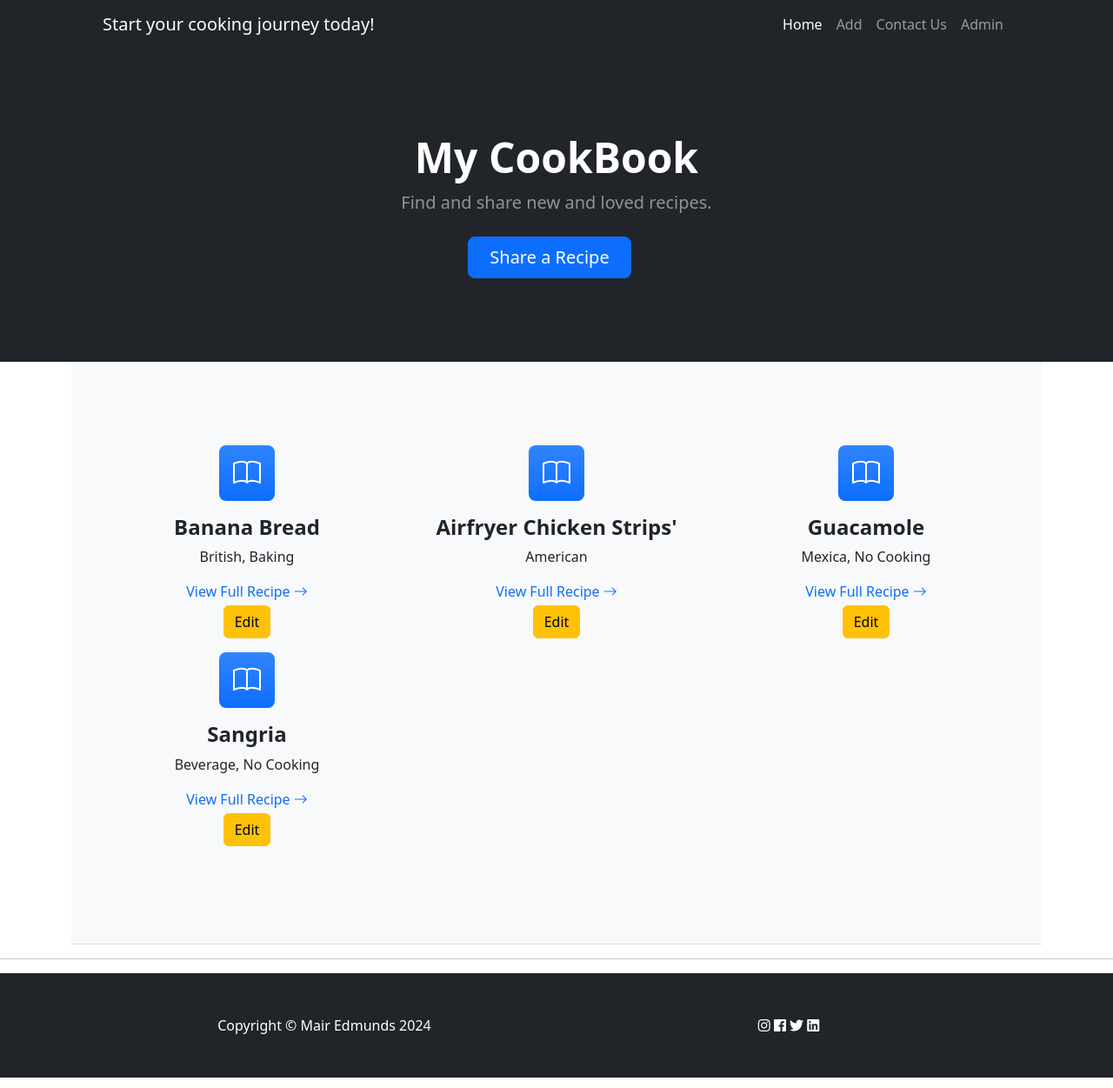
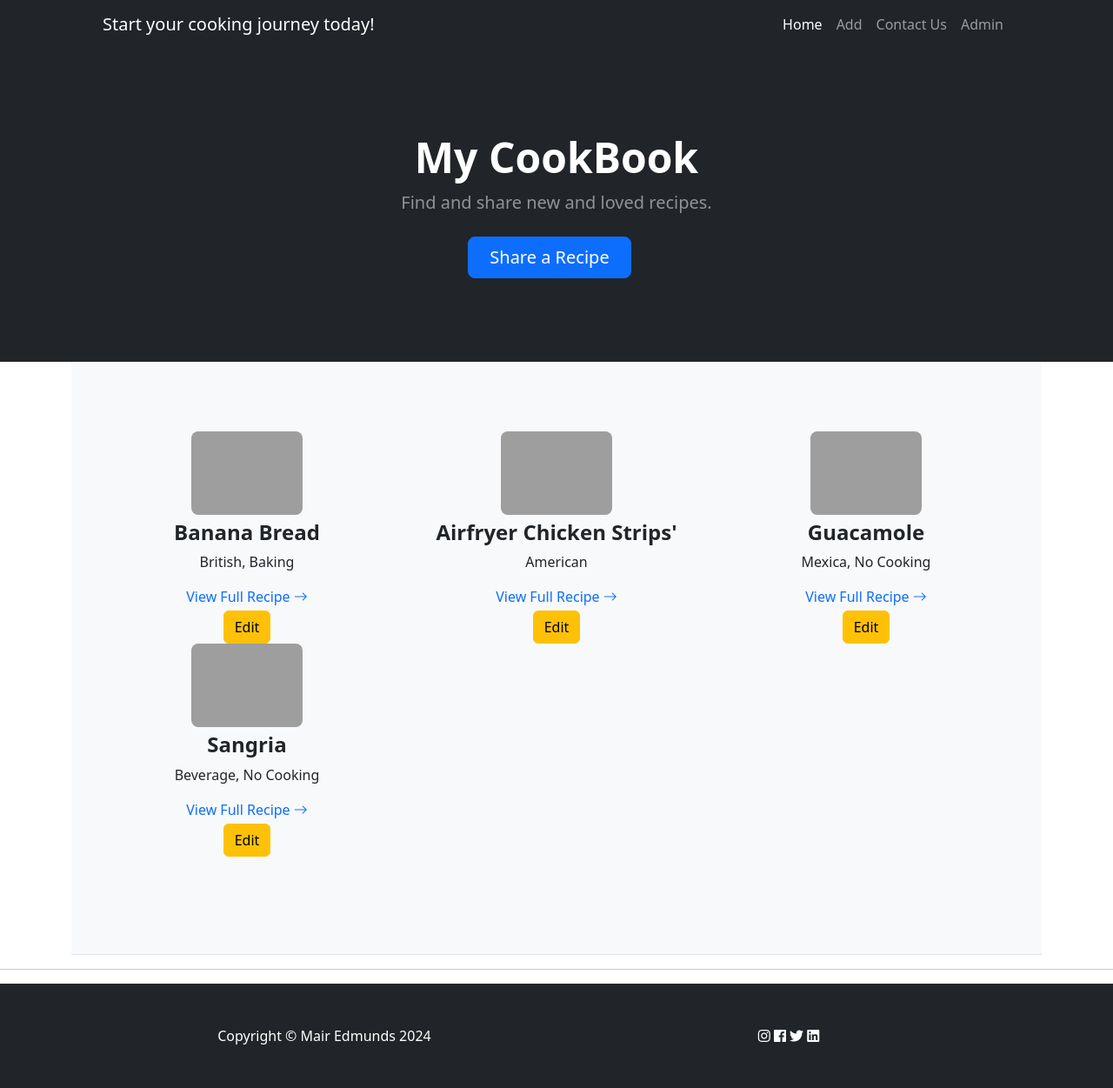
Before and after one commit to Mair-E/MilestoneProject3, a Flask app: page / in a window 1280 px wide. Shown: the whole page at 87% size. Run offline with Flask 3, Linux system fonts and the light colour scheme; data comes from the database, SQL or seed files in the repository; some libraries are stand-ins or nearby versions; grey boxes are pictures that could not be loaded.

Commit message:
Change icon for recipes to image url and edit style

```diff
--- a/templates/index.html
+++ b/templates/index.html
@@ -7,9 +7,10 @@
     <div class="container px-5 my-5">
         <div class="row gx-5">
             {% for recipe in recipes %}
-            <div class="col-lg-4 mb-5 mb-lg-0 text-center">
-                <div class="feature bg-primary bg-gradient text-white rounded-3 mb-3"><i class="bi bi-book"></i>
-                    <!-- Add bootstrap icon to README.md-->
+            <div class="col-lg-4 col-md-6 mb-5 mb-lg-0 text-center">
+                <div class="feature mb-3">
+                    <img src="https://www.simplyrecipes.com/thmb/tR-5eHAZ3lgNR6Yvu3yxdHMNpk8=/1500x0/filters:no_upscale():max_bytes(150000):strip_icc()/Simply-Recipes-Easy-Banana-Bread-LEAD-2-2-63dd39af009945d58f5bf4c2ae8d6070.jpg"
+                        alt="Recipe image" class="img-fluid rounded-3" style="max-width: 200%; height: auto;"></i>
                 </div>
                 <h2 class="h4 fw-bolder">{{ recipe.name }}</h2>
                 <p>{{ recipe.cuisine }}</p>
```
